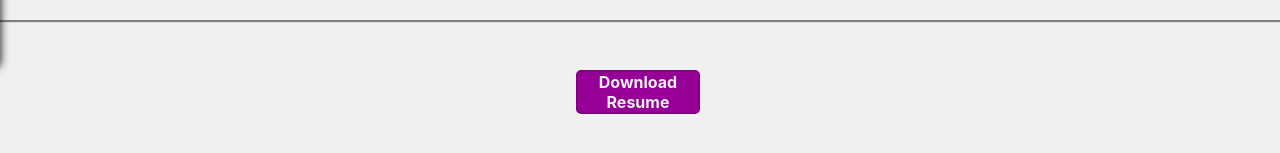
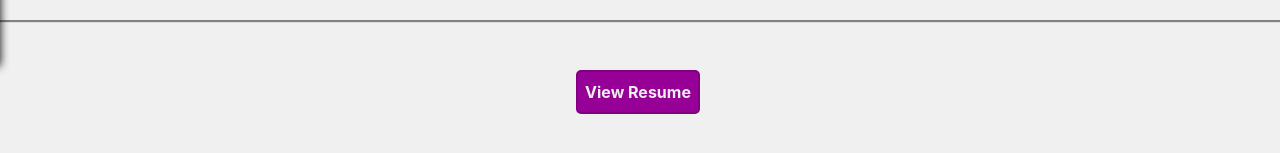
Before and after one commit to qijieguan/Schedule_App, a React (Create React App) app in the folder client/: page /profile in a window 1280 px wide. Shown: the part 693-846 px from the top of the page. Built offline with nearby package versions, Linux system fonts and the light colour scheme.

Commit message:
Finalized work. Ready to deploy

```diff
--- a/client/package.json
+++ b/client/package.json
@@ -3,9 +3,12 @@
   "version": "0.1.0",
   "private": true,
   "dependencies": {
+    "@react-pdf-viewer/core": "^2.4.1",
+    "@react-pdf-viewer/default-layout": "^2.6.1",
     "@testing-library/jest-dom": "^5.14.1",
     "@testing-library/react": "^11.2.7",
     "@testing-library/user-event": "^12.8.3",
+    "pdfjs-dist": "^2.6.347",
     "react": "^17.0.2",
     "react-calendar": "^3.4.0",
     "react-dom": "^17.0.2",
--- a/client/src/App.css
+++ b/client/src/App.css
@@ -336,8 +336,10 @@
   width: 100%;
 }
 
-.download {
+.view-file {
   margin: 50px 0 0 45%;
+  height: 40px;
+  line-height: 40px;
   width: 120px;
   font-size: 16px;
   font-weight: bold;
@@ -345,10 +347,17 @@
   background-color: rgb(150, 0, 150);
   border: 2px solid purple;
   border-radius: 5px;
+
 }
 
-.download:hover {
+.view-file:hover {
   opacity: 0.5;
+}
+
+.pdf-container {
+  min-height: 700px;
+  height: auto;
+  width: 100%;
 }
 
 .task-container {
--- a/client/src/App.js
+++ b/client/src/App.js
@@ -5,6 +5,7 @@ import Calender from './component/Calender.js';
 import Task from './component/Task.js';
 import About from './component/About.js';
 import MyProfile from './component/Profile.js';
+import ViewPDF from './component/Pdf.js';
 import {BrowserRouter as Router, Switch, Route} from 'react-router-dom';
 import { createStore } from 'redux';
 import allReducers from './component/reducers';
@@ -27,6 +28,7 @@ function App() {
             <Route path="/task" component={Task}/>
             <Route path="/about" component={About}/>
             <Route path="/profile" component={MyProfile}/>
+            <Route path="/pdf" component={ViewPDF}/>
           </Switch>
         </div>
       </Router>
--- /dev/null
+++ b/client/src/component/Pdf.js
@@ -0,0 +1,23 @@
+import { Viewer, Worker } from '@react-pdf-viewer/core';
+import { defaultLayoutPlugin } from '@react-pdf-viewer/default-layout';
+import '@react-pdf-viewer/core/lib/styles/index.css';
+import '@react-pdf-viewer/default-layout/lib/styles/index.css';
+import pdfFile from './pdf/my-resume.pdf';
+
+const ViewPDF = () => {
+
+    const defaultLayoutPluginInstance = defaultLayoutPlugin();
+
+    return(
+        <div className="pdf-container">
+            {pdfFile&&<><Worker workerUrl="https://unpkg.com/pdfjs-dist@2.6.347/build/pdf.worker.min.js">
+                <Viewer
+                    fileUrl={pdfFile}
+                    plugins={[defaultLayoutPluginInstance]}
+                />
+            </Worker></>}
+        </div>
+    );
+}
+
+export default ViewPDF;
--- a/client/src/component/Profile.js
+++ b/client/src/component/Profile.js
@@ -1,3 +1,4 @@
+import { Link } from "react-router-dom";
 
 const MyProfile = () => {
 
@@ -71,7 +72,7 @@ const MyProfile = () => {
                     </ul>
                 </div>
             </div>
-            <div className="download">Download Resume</div>
+            <Link to="/pdf" className="view-file">View Resume</Link>
         </div>
     );
 }
```
Also changed, not shown: 1 other file (tests, documents, lock files or other folders).
